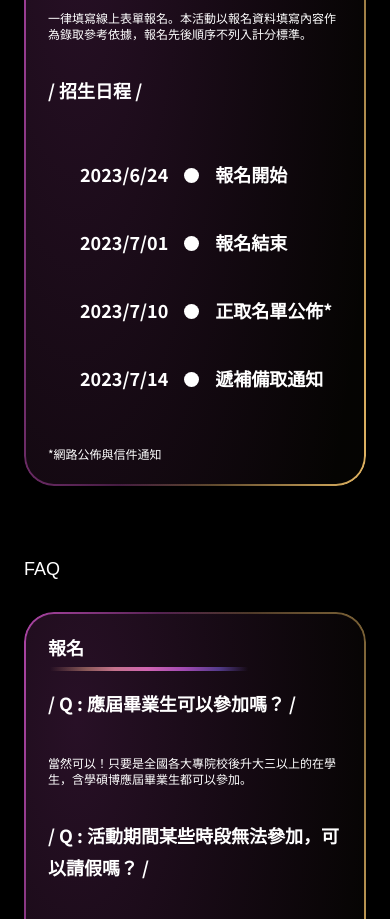
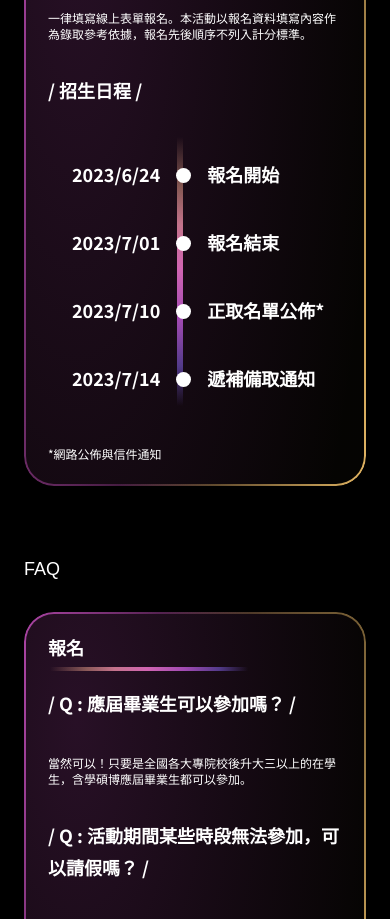
Before and after one commit to openhci-workshop/2023-official-site, a Next.js app: page / in a window 390 px wide. Shown: the part 2480-3399 px from the top of the page. Built offline with nearby package versions, Linux system fonts and the light colour scheme; a web font is replaced by a local one.

Commit message:
timeline mobile

```diff
--- a/app/page.jsx
+++ b/app/page.jsx
@@ -285,11 +285,12 @@ function renderHTML(type, content, indentLevel, idx = Math.random()) {
 			);
 		case 'timeline':
 			return (
-				<div className="pl-8 md:pl-0 py-0 md:py-16" key={`${type}-${idx}`}>
+				<div className="pl-6 md:pl-8 md:pl-0 py-0 md:py-16" key={`${type}-${idx}`}>
 					<div className={classnames(
 						styles.timeline,
 						"flex w-full flex-col md:flex-row justify-center md:justify-between")
 					}>
+						<div className={classnames(styles.timelineMobile, "text-transparent md:hidden")}>.</div>
 						{content?.map(_content => renderHTML(_content.type, _content.content, _content.level))}
 					</div>
 				</div>
--- a/app/styles.module.scss
+++ b/app/styles.module.scss
@@ -154,6 +154,40 @@
 	}
 }
 
+.timelineMobile {
+	position: absolute;
+
+	bottom: 80px;
+	left: 152.5px;
+	z-index: -1;
+
+	width: 6px;
+	height: 272px;
+
+	background: linear-gradient(
+		180deg,
+		rgba(250, 193, 119, 0) 1.04%,
+		rgba(236, 161, 139, 0.51) 19.27%,
+		rgba(223, 132, 158, 0.86) 33.33%,
+		#D165B2 49.48%, rgba(176, 81, 195, 0.9) 68.23%,
+		rgba(115, 85, 202, 0.65) 85.42%,
+		rgba(69, 88, 207, 0) 100%);
+
+	@media screen and (min-width: 767px) {
+		height: auto;
+		width: auto;
+
+		background: transparent;
+	}
+
+	@media screen and (max-width: 372px) {
+		height: auto;
+		width: auto;
+
+		background: transparent;
+	}
+}
+
 .timelineDot {
 	width: 15px;
 	height: 15px;
```
